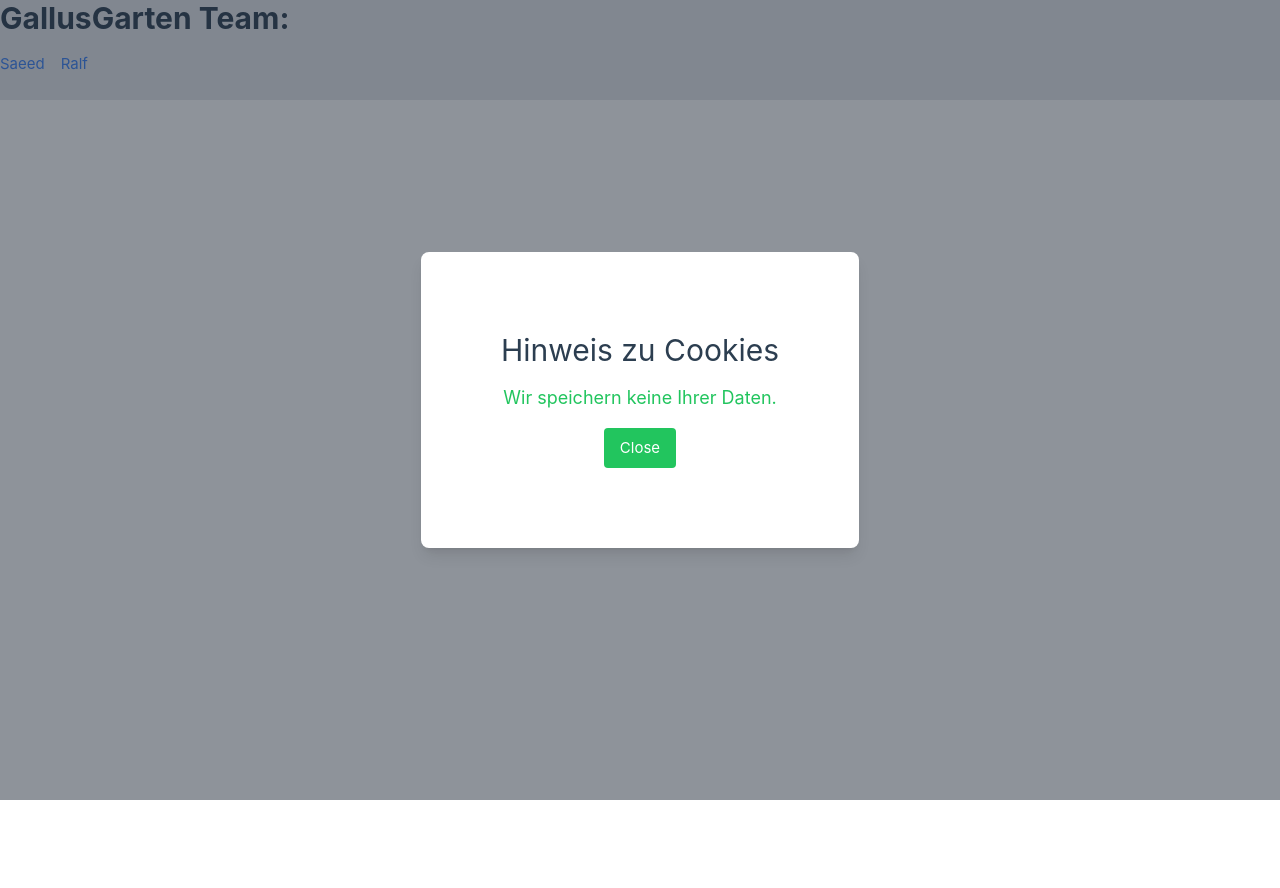
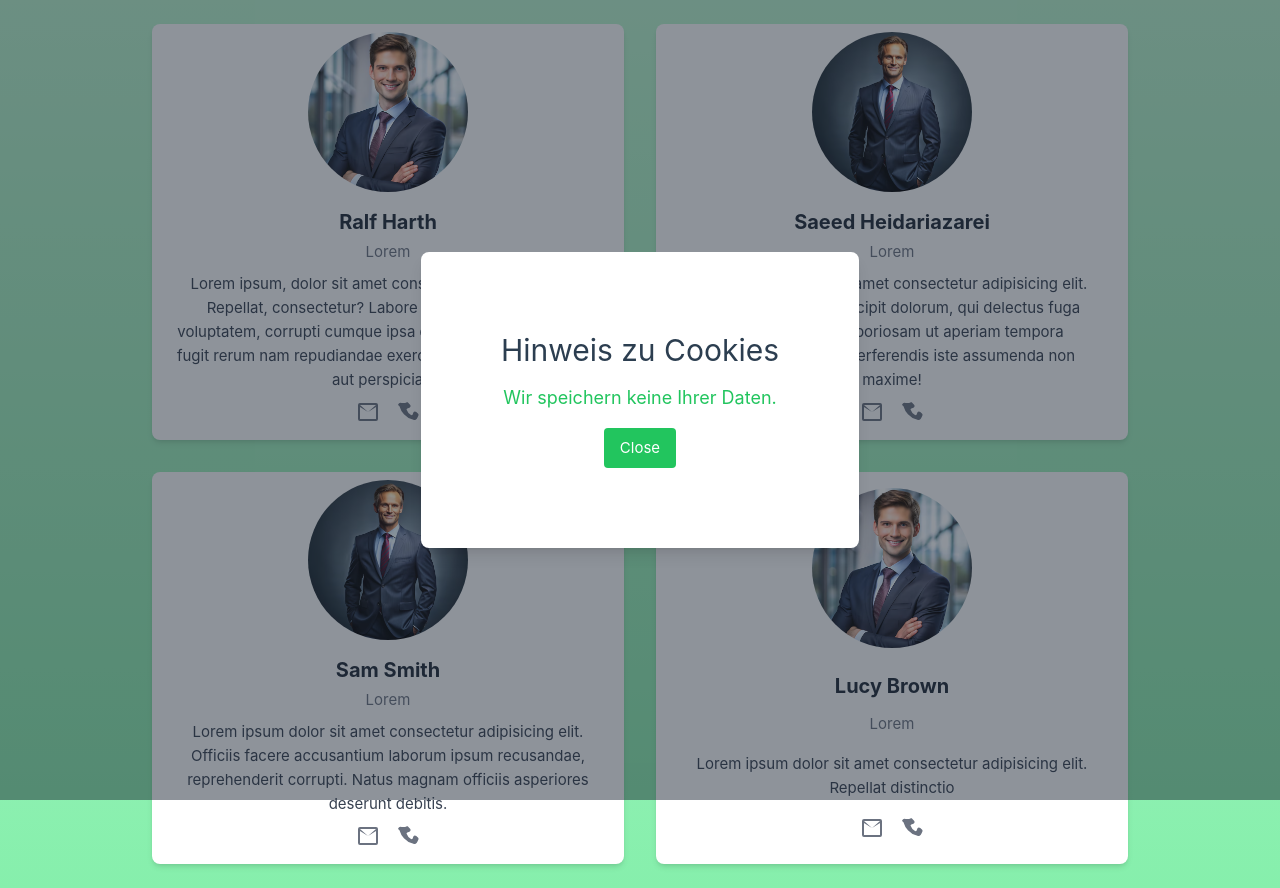
Before and after one commit to saeedhei/project-gallus-garten, a Vue app: page /ueber-uns/team in a window 1280 px wide. Before the commit the page ends 800 px from the top, so only its background shows below. Built offline with nearby package versions, Linux system fonts and the light colour scheme.

Commit message:
Made Teams page

```diff
--- /dev/null
+++ b/src/views/CardComponent.vue
@@ -0,0 +1,48 @@
+<template>
+  <div class="py-2 px-6 flex flex-col justify-evenly  bg-white rounded-lg shadow-md">
+    <img :src="img" :alt="alt" class="rounded-full w-40 h-40 mx-auto mb-4" />
+    <h2 class="text-center text-xl font-bold text-gray-800 mb-1">{{ name }}</h2>
+    <h4 class="text-center text-md text-gray-500 mb-2">{{ title }}</h4>
+    <p class="text-gray-700 text-center mb-2">
+      {{ description }}
+    </p>
+    <div class="flex justify-center space-x-4 mb-2">
+      <!-- Email Icon -->
+      <a v-if="email" :href="`mailto:${email}`" class="hover:text-gray-700" aria-label="Email">
+        <svg
+          xmlns="http://www.w3.org/2000/svg"
+          class="w-6 h-6 fill-current text-gray-500 hover:text-gray-700"
+          viewBox="0 0 24 24"
+        >
+          <path
+            d="M2 5a2 2 0 012-2h16a2 2 0 012 2v14a2 2 0 01-2 2H4a2 2 0 01-2-2V5zm18 0H4v.01L12 12l8-6.99V5zm-8 7L4 6.99V19h16V6.99L12 12z"
+          />
+        </svg>
+      </a>
+      <!-- Phone Icon -->
+      <a v-if="phone" :href="`tel:${phone}`" class="hover:text-gray-700" aria-label="Phone">
+        <svg
+          xmlns="http://www.w3.org/2000/svg"
+          class="w-6 h-6 fill-current text-gray-500 hover:text-gray-700"
+          viewBox="0 0 24 24"
+        >
+          <path
+            d="M2.01 4.66A3 3 0 015.63 3a14.89 14.89 0 001.92.08c1.06-.05 2.05-.3 2.88-.7.65-.3 1.33-.2 1.75.3l1.67 1.9a2 2 0 01-.4 3.06l-2.14.8a1.1 1.1 0 00-.54 1.64A8.78 8.78 0 0015 15.1c.74.38 1.45-.14 1.65-.5l.7-2.12a2 2 0 012.94-.4l1.88 1.61a2 2 0 01.33 1.68 14.72 14.72 0 01-1.7 3.3 3 3 0 01-3.38 1.17 19.64 19.64 0 01-9.48-5.7 19.7 19.7 0 01-4.47-8A3 3 0 012 4.67z"
+          />
+        </svg>
+      </a>
+    </div>
+  </div>
+</template>
+
+<script setup lang="ts">
+defineProps({
+  img: { type: String, required: true },
+  alt: { type: String, default: "Personal image" },
+  name: { type: String, required: true },
+  title: { type: String, required: true },
+  description: { type: String, required: true },
+  email: { type: String, default: null },
+  phone: { type: String, default: null },
+});
+</script>
--- a/src/views/UeberUnsTeam.vue
+++ b/src/views/UeberUnsTeam.vue
@@ -1,27 +1,67 @@
+<script setup lang="ts">
+import { reactive } from "vue";
+import CardComponent from "./CardComponent.vue";
+
+// Define the cards data as a reactive object
+const cards = reactive([
+  {
+    id: 1,
+    img: new URL("@/assets/img1.avif", import.meta.url).href,
+    name: "Ralf Harth",
+    title: "Lorem",
+    description:
+      "Lorem ipsum, dolor sit amet consectetur adipisicing elit. Repellat, consectetur? Labore neque suscipit atque voluptatem, corrupti cumque ipsa delectus assumenda nihil fugit rerum nam repudiandae exercitationem maiores magni aut perspiciatis.",
+    email: "ralf@example.com",
+    phone: "123-456-7890",
+  },
+  {
+    id: 2,
+    img: new URL("@/assets/img2.avif", import.meta.url).href,
+    name: "Saeed Heidariazarei",
+    title: "Lorem",
+    description:
+      "Lorem ipsum dolor sit amet consectetur adipisicing elit. Quas enim eaque suscipit dolorum, qui delectus fuga mollitia velit odio laboriosam ut aperiam tempora voluptatum eveniet perferendis iste assumenda non maxime!",
+    email: "saeed@example.com",
+    phone: "987-654-3210",
+  },
+  {
+    id: 3,
+    img: new URL("@/assets/img2.avif", import.meta.url).href,
+    name: "Sam Smith",
+    title: "Lorem",
+    description:
+      "Lorem ipsum dolor sit amet consectetur adipisicing elit. Officiis facere accusantium laborum ipsum recusandae, reprehenderit corrupti. Natus magnam officiis asperiores deserunt debitis.",
+    email: "sam@example.com",
+    phone: "555-555-5555",
+  },
+  {
+    id: 4,
+    img: new URL("@/assets/img1.avif", import.meta.url).href,
+    name: "Lucy Brown",
+    title: "Lorem",
+    description:
+      "Lorem ipsum dolor sit amet consectetur adipisicing elit. Repellat distinctio",
+    email: "lucy@example.com",
+    phone: "111-111-1111",
+  },
+]);
+</script>
+
 <template>
-  <div class="section mx-auto">
-    <div class="row flex flex-wrap bg-gray-200">
-      <div class="columns columns-1">
-        <h1 class="text-3xl font-bold mb-4">GallusGarten Team:</h1>
-        <nav class="mb-6">
-          <router-link
-            to="/ueber-uns/team/saeed-heidarizarei"
-            class="text-blue-500 hover:underline mr-4"
-            >Saeed</router-link
-          >
-          <router-link to="/ueber-uns/team/ralf-harth" class="text-blue-500 hover:underline mr-4"
-            >Ralf</router-link
-          >
-        </nav>
-      </div>
+  <div
+    class="bg-gradient-to-b from-green-200 to-green-300 min-h-screen flex items-center justify-center"
+  >
+    <div class="grid grid-cols-1 md:grid-cols-2 gap-8 max-w-5xl mx-auto p-6">
+      <CardComponent
+        v-for="card in cards"
+        :key="card.id"
+        :img="card.img"
+        :name="card.name"
+        :title="card.title"
+        :description="card.description"
+        :email="card.email"
+        :phone="card.phone"
+      />
     </div>
   </div>
 </template>
-
-<script setup lang="ts"></script>
-
-<style scoped>
-.legal {
-  margin: 20px;
-}
-</style>
```
Also changed, not shown: src/components/gallery/adminPanelDashboard.vue (+51 -51 lines), src/assets/img1.avif (added), src/assets/img2.avif (added).
